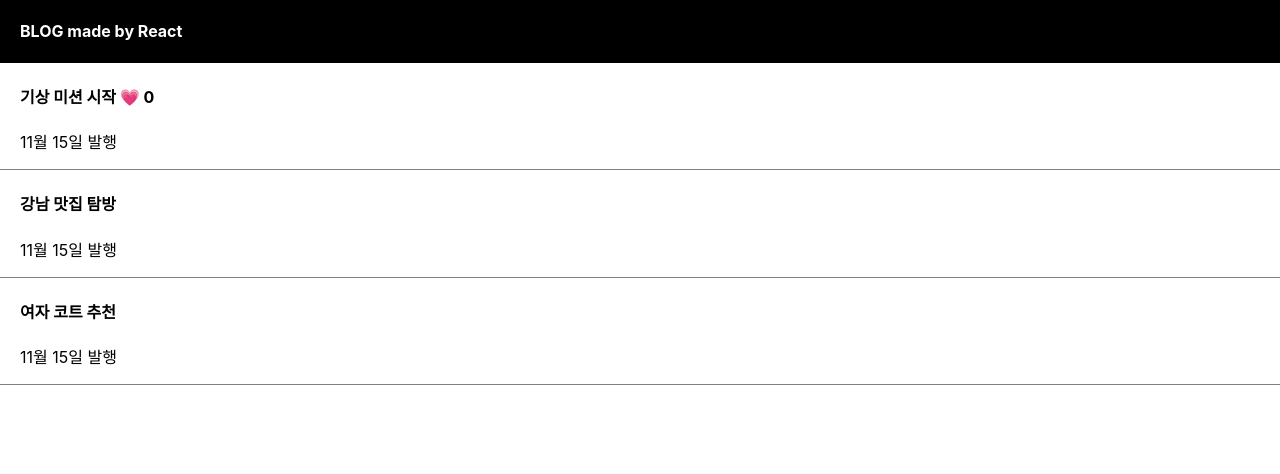
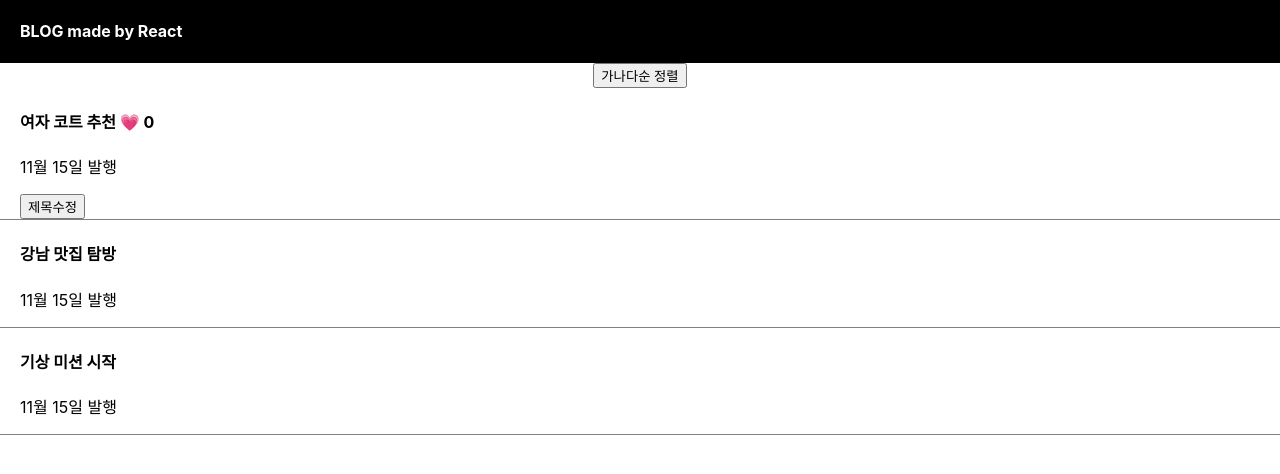
Before and after one commit to sunnao/bolg_by_react, a React (Create React App) app: page / in a window 1280 px wide. Shown: the top 474 px of the page. Built offline with nearby package versions, Linux system fonts and the light colour scheme.

Commit message:
[study] : 기능버튼 구현 - state의 배열, 객체자료형 변경하기 1. 자료 변형시 원본 변형보다는 복사본 만들고 변형 2. array, object형의 얕은복사-> state가 변경된 값으로 인식하지 못함 3. spread 연산자 사용

```diff
--- a/src/App.js
+++ b/src/App.js
@@ -8,7 +8,7 @@ function App() {
   let post = "성수 우동 맛집";
   // document.querySelectorAll('h4')[1].innerHTML=post; ->js는 이렇게 해야하지만 JSX는{}안에 바로입력가능
 
-  let [글제목, b] = useState(["여자 코트 추천", "강남 맛집 탐방", "기상 미션 시작"]);
+  let [글제목, 글제목변경] = useState(["여자 코트 추천", "강남 맛집 탐방", "기상 미션 시작"]);
   // let [logo, setLogo]=useState('ReactBlog');
   // 자주 변경될것 같은 html부분 위주로 state로 만들기
   let [좋아요개수, 좋아요변경함수] = useState(0);
@@ -18,18 +18,25 @@ function App() {
       <div className="black-nav">
         <h4>BLOG made by React</h4>
       </div>
+      <button onClick={()=>{
+        let copy=[...글제목];
+        글제목변경(copy.sort()) }}>가나다순 정렬</button>
       <div className="list">
         {/* <h4>{글제목[2]}<span onClick={()=>{{좋아요}++}}> 💗</span> {좋아요} </h4> */}
         {/* 1. onClick={}안에 함수 들어가야함  2. state에서 값변경 시 등호 사용 불가*/}
-        <h4>{ 글제목[2] }<span onClick={() => { 좋아요변경함수(좋아요개수+1) }}> 💗</span> {좋아요개수} </h4>
+        <h4>{ 글제목[0] }<span onClick={() => { 좋아요변경함수(좋아요개수+1) }}> 💗</span> {좋아요개수} </h4>
         <p>11월 15일 발행</p>
+        <button onClick={()=>{
+          let copy = [...글제목];
+          copy[0]='송파 맛집 탐방';
+          글제목변경(copy) }}>제목수정</button>
       </div>
 			<div className="list">
         <h4>{글제목[1]}</h4>
         <p>11월 15일 발행</p>
       </div>
 			<div className="list">
-        <h4>{글제목[0]}</h4>
+        <h4>{글제목[2]}</h4>
         <p>11월 15일 발행</p>
       </div>
     </div>
```
